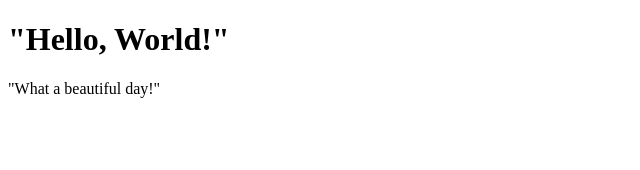
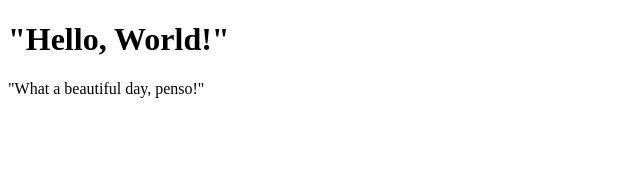
Before and after one commit to Seraban09/react-exercises, a React (Create React App) app: page / in a window 1280 px wide. Shown: the top 170 px of the page, without its empty margins (0-640 px from the left). Built offline with nearby package versions, Linux system fonts and the light colour scheme.

Commit message:
Esercizio 7 fatto

```diff
--- a/src/Hello.js
+++ b/src/Hello.js
@@ -1,10 +1,11 @@
 import React, { Component } from 'react'
+import {Message} from './Message'
 
 export class Hello extends Component {
   render() {
     return (
       <div><h1>"Hello, World!"</h1>
-      <p>"What a beautiful day!"</p>
+      <Message />
       </div>
 
     )
--- /dev/null
+++ b/src/Message.js
@@ -0,0 +1,9 @@
+import React, { Component } from 'react'
+
+export class Message extends Component {
+  render() {
+    return (
+      <div><p>"What a beautiful day, penso!"</p></div>
+    )
+  }
+}
```
